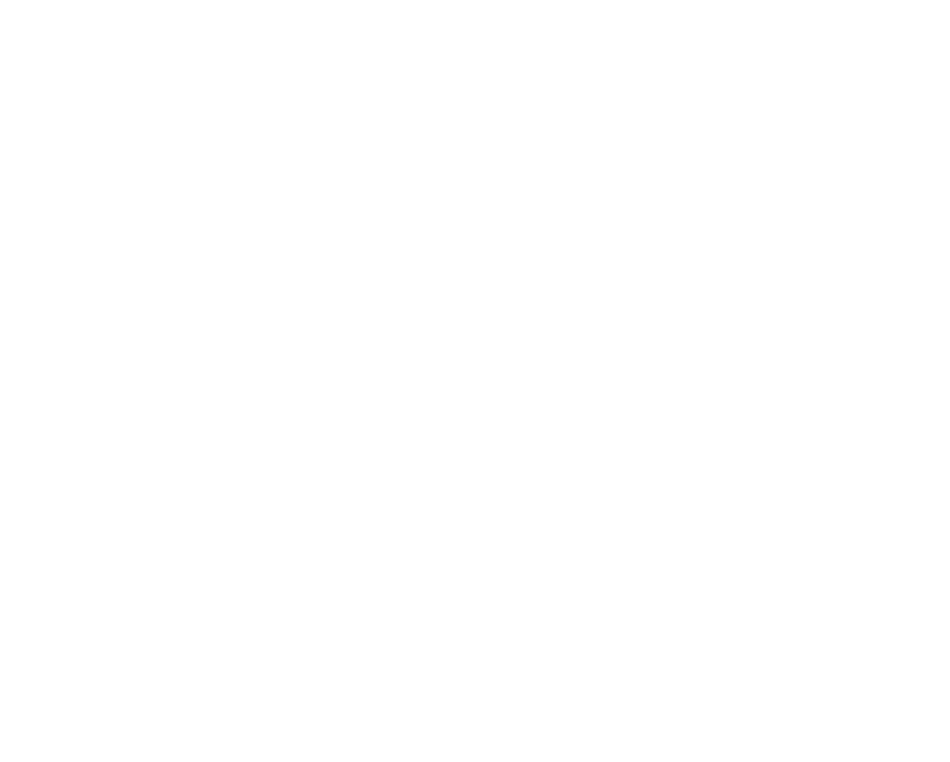
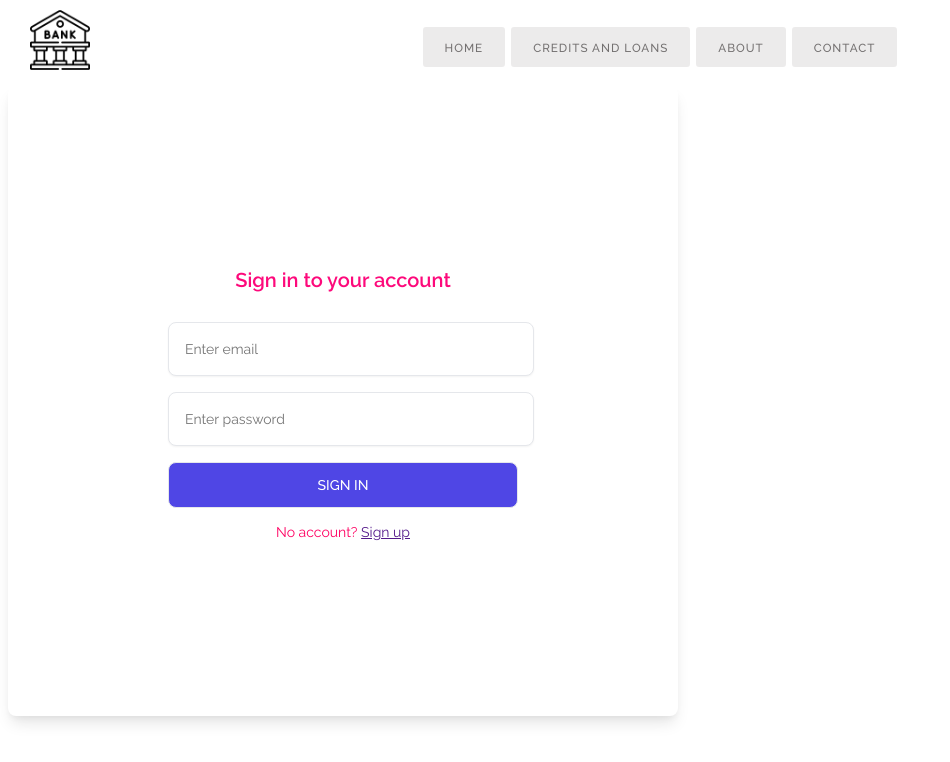
Before and after one commit to fatimajcm/bancoBDD, a plain HTML site: page html/loginUser.html in a window 1280 px wide. Shown: the whole page, without its empty margins (0-950 px from the left). Drawn offline with Linux system fonts and the light colour scheme.

Commit message:
Cambios USER

```diff
--- /dev/null
+++ b/css/loginuser.css
@@ -0,0 +1,180 @@
+@import url('https://fonts.googleapis.com/css2?family=Raleway:wght@300;400;500;600;700&display=swap');
+
+*{
+  /*background-image: url(../images/bg.jpg);*/
+  font-family: 'Raleway', sans-serif;
+
+}
+.container {
+    width: 300px;
+    margin: 0 auto;
+    padding: 20px;
+    border: 1px solid #ddd;
+    background-color: #a04da3be;
+    border-radius: 5px;
+    margin-top: 15%;
+  }
+
+  .submit{
+    font-weight: 900;
+  }
+
+  h2 {
+    text-align: center;
+    margin-bottom: 20px;
+  }
+
+  .form-group {
+    margin-bottom: 10px;
+  }
+
+  label {
+    display: block;
+    font-weight: bold;
+  }
+
+  input[type="text"],
+  input[type="password"] {
+    width: 100%;
+    padding: 5px;
+    border: 1px solid #000000;
+    border-radius: 3px;
+  }
+
+  button {
+    width: 100%;
+    padding: 10px;
+    background-color: #a2caa3;
+    color: #d60c71;
+    border: none;
+    border-radius: 3px;
+    cursor: pointer;
+  }
+
+  button:hover {
+    background-color: #45a049;
+  }
+
+  .logo{
+    position: fixed;
+    top: 0;
+    left: 0;
+    width: 60px;
+    height: 60px;
+    margin-top: 10px;
+    margin-left: 30px;
+  }
+  .titulo{
+    color: white;
+    margin-left: 70px;
+  }
+
+  a{
+    text-decoration: none;
+}
+ul{
+    list-style: none;
+}
+input,button,textarea{
+    border: none;
+    outline: none;
+}
+/*****************NAVIGATION*************/
+
+nav{
+    display: flex;
+    justify-content: space-around;
+    align-items: center;
+    left: 0;
+    top: 0;
+    width: 100%;
+    z-index: 1;
+}
+nav ul{
+    display: flex;
+}
+nav ul li a{
+    height: 40px;
+    line-height: 43px;
+    margin: 3px;
+    padding: 0 22px;
+    display: flex;
+    font-size: 0.73rem;
+    text-transform: uppercase;
+    font-weight: 500;
+    letter-spacing: 1px;
+    border-radius: 3px;
+    transition: 0.6s ease-in-out;
+    color: #747171;
+    background-color: #74717123;
+}
+nav ul li a:hover{
+    background-color: #fa0075;
+    color: #fff;
+    box-shadow: 5px 10px 30px rgba(252, 59, 0, 0.397);
+}
+
+.form {
+    background-color: #fff;
+    display: block;
+    padding: 10rem;
+    max-width: 350px;
+    border-radius: 0.5rem;
+    box-shadow: 0 10px 15px -3px rgba(0, 0, 0, 0.1), 0 4px 6px -2px rgba(0, 0, 0, 0.05);
+  }
+
+  .form-title {
+    font-size: 1.25rem;
+    line-height: 1.75rem;
+    font-weight: 600;
+    text-align: center;
+    color: #fd097b;
+  }
+
+  .input-container {
+    position: relative;
+  }
+
+  .input-container input, .form button {
+    outline: none;
+    border: 1px solid #e5e7eb;
+    margin: 8px 0;
+  }
+
+  .input-container input {
+    background-color: #fff;
+    padding: 1rem;
+    padding-right: 3rem;
+    font-size: 0.875rem;
+    line-height: 1.25rem;
+    width: 300px;
+    border-radius: 0.5rem;
+    box-shadow: 0 1px 2px 0 rgba(0, 0, 0, 0.05);
+  }
+
+  .submit {
+    display: block;
+    padding-top: 0.75rem;
+    padding-bottom: 0.75rem;
+    padding-left: 1.25rem;
+    padding-right: 1.25rem;
+    background-color: #4F46E5;
+    color: #ffffff;
+    font-size: 0.875rem;
+    line-height: 1.25rem;
+    font-weight: 500;
+    width: 100%;
+    border-radius: 0.5rem;
+    text-transform: uppercase;
+  }
+
+  .signup-link {
+    color: #ff0062;
+    font-size: 0.875rem;
+    line-height: 1.25rem;
+    text-align: center;
+  }
+
+  .signup-link a {
+    text-decoration: underline;
+  }
--- a/html/loginUser.html
+++ b/html/loginUser.html
@@ -0,0 +1,45 @@
+<!DOCTYPE html>
+<html>
+<head>
+  <title>Iniciar sesión</title>
+  <link rel="stylesheet" type="text/css" href="../css/loginuser.css">
+  <script src="../js/sctUser.js"></script>
+</head>
+<body>
+  <header class="main">
+    <nav>
+      <a href="../html/main.html" class="logo">
+          <h1 class="titulo">Bankest</h1>
+          <img class="logo" src="../images/bank.png">
+      </a>
+
+      <ul class="menu">
+          <li><a href="#" class="active">Home</a></li>
+          <li><a href="#">Credits and Loans</a></li>
+          <li><a href="#">About</a></li>
+          <li><a href="#">Contact</a></li>
+      </ul>
+  </nav>
+
+
+  <form class="form">
+    <p class="form-title">Sign in to your account</p>
+     <div class="input-container">
+       <input type="text" placeholder="Enter email">
+       <span>
+       </span>
+   </div>
+   <div class="input-container">
+       <input type="password" placeholder="Enter password">
+     </div>
+      <button type="submit" class="submit">
+     Sign in
+   </button>
+
+   <p class="signup-link">
+     No account?
+     <a href="">Sign up</a>
+   </p>
+</form>
+</body>
+</html>
--- /dev/null
+++ b/js/sctUser.js
@@ -0,0 +1,18 @@
+
+// LOGIN ADMIN
+document.getElementById("loginForm").addEventListener("submit", function(event) {
+    event.preventDefault(); // Evita el envío del formulario
+
+    // Obtén los valores de usuario y contraseña
+    var username = document.getElementById("username").value;
+    var password = document.getElementById("password").value;
+
+    // Realiza la validación del usuario y la contraseña
+    if (username === "obed" && password === "123obed") {
+      alert("Inicio de sesión exitoso");
+      // Aquí puedes redirigir al usuario a la página principal
+      window.location.href = "../html/viewUser.html";
+    } else {
+      alert("Credenciales inválidas");
+    }
+  });
```
Also changed, not shown: html/loginadmin.html (+1 -1 lines), html/main.html (+1 -1 lines), js/sctAdmin.js (renamed from js/script.js).
